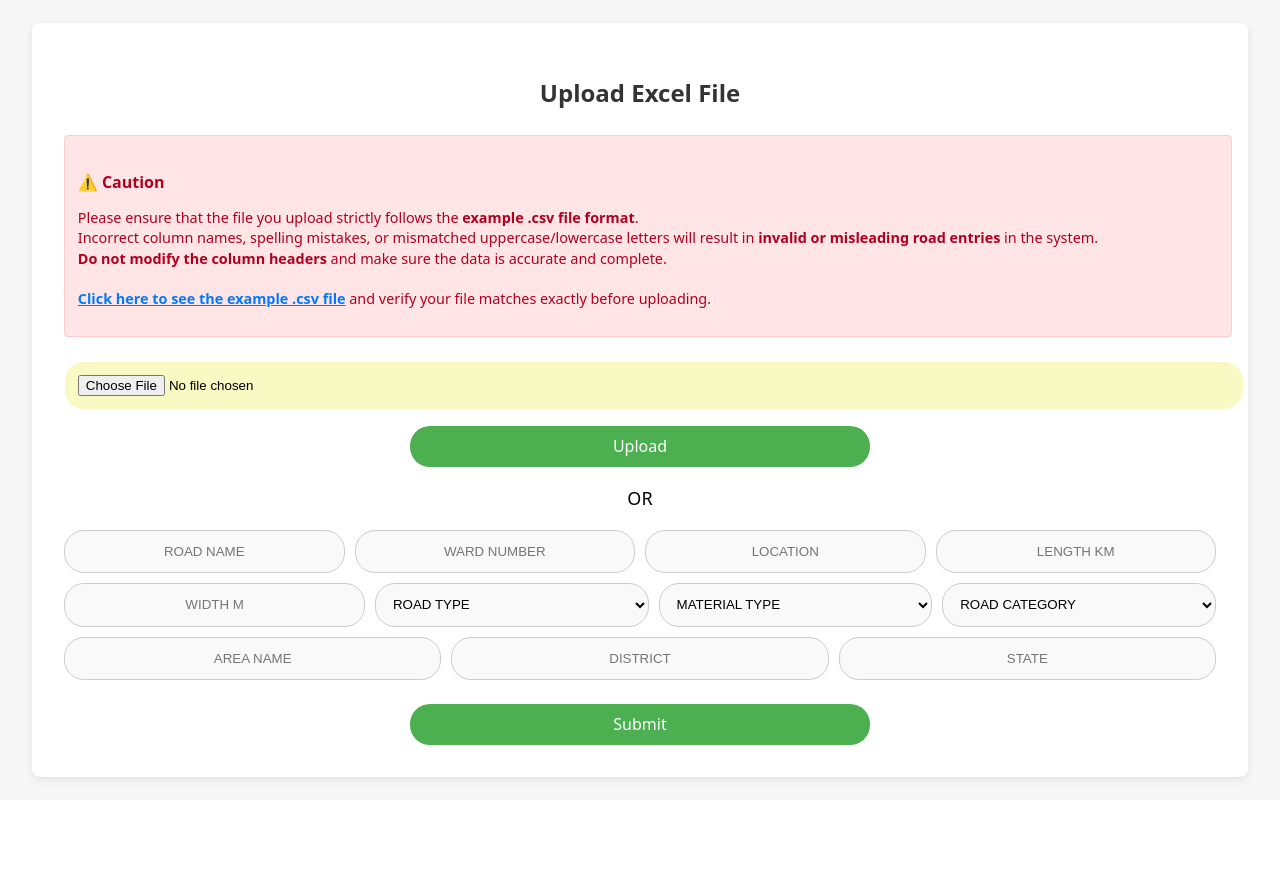
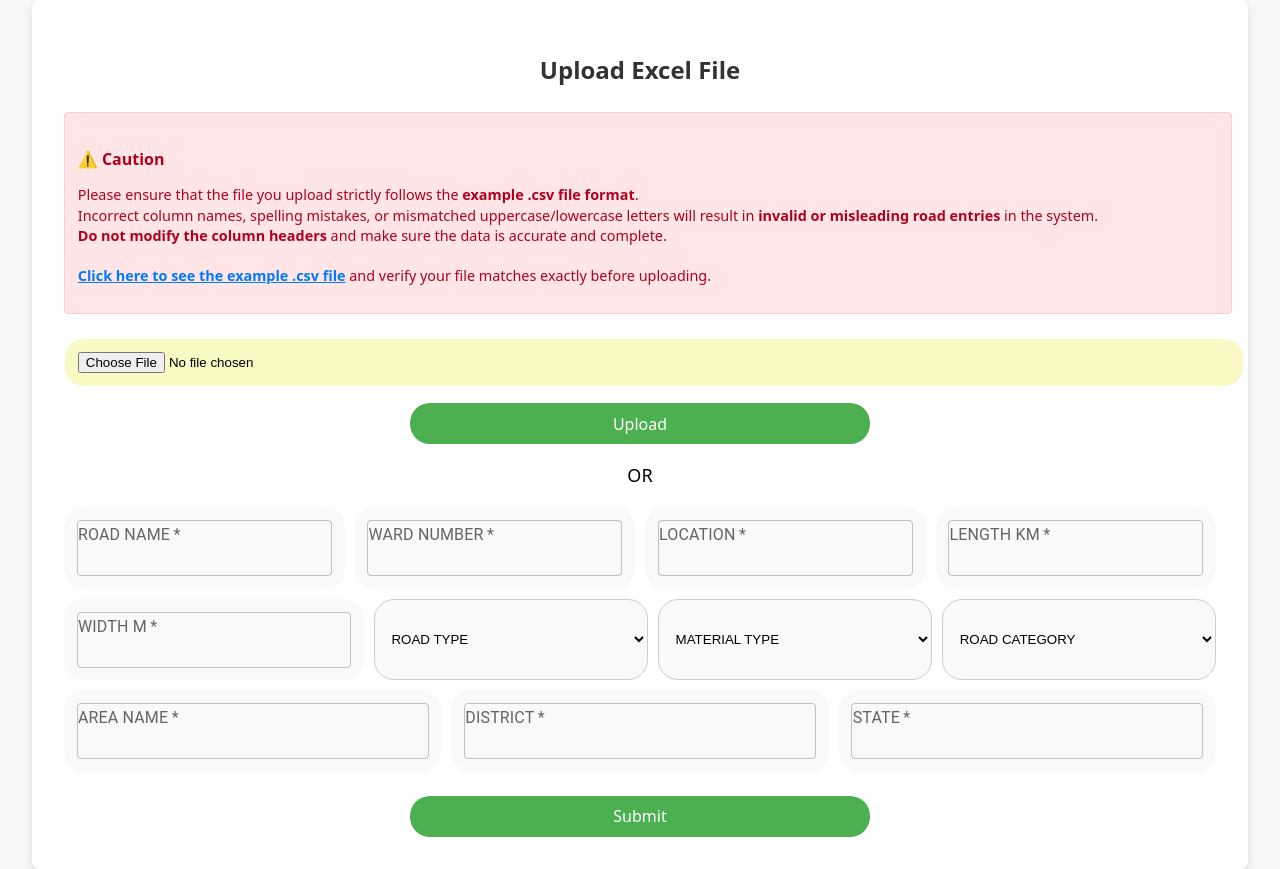
Before and after one commit to ADC-Mahendragarh-C4GT/Frontend, a React (Vite) app: page /NewRoad in a window 1280 px wide. Before the commit the page ends 800 px from the top, so only its background shows below. Built offline with nearby package versions, Linux system fonts and the light colour scheme.

Commit message:
Added labels on New Road page

```diff
--- a/package.json
+++ b/package.json
@@ -10,6 +10,8 @@
     "preview": "vite preview"
   },
   "dependencies": {
+    "@headlessui/react": "^2.2.6",
+    "@heroui/input": "^2.4.24",
     "axios": "^1.10.0",
     "lucide-react": "^0.525.0",
     "react": "^19.1.0",
--- a/src/components/JuniorEngineer/NewRoad.jsx
+++ b/src/components/JuniorEngineer/NewRoad.jsx
@@ -2,6 +2,7 @@ import React, { useState } from "react";
 import axios from "axios";
 import { uploadExcel, createRoad } from "../../api/api";
 import { useNavigate } from "react-router-dom";
+import TextField from "@mui/material/TextField";
 
 const NewRoad = () => {
   const [file, setFile] = useState(null);
@@ -235,17 +236,18 @@ const NewRoad = () => {
                 }
 
                 return (
-                  <input
+                  <TextField
+                    required
                     key={key}
                     type="text"
                     name={key}
+                    label={key.replace("_", " ").toUpperCase()}
                     placeholder={key.replace("_", " ").toUpperCase()}
                     value={formData[key]}
                     onChange={handleChange}
                     style={{
                       padding: "0.8rem",
                       borderRadius: "20px",
-                      border: "1px solid #ccc",
                       backgroundColor: "#f9f9f9",
                       color: "#000",
                       textAlign: "center",
```
Also changed, not shown: 1 other file (tests, documents, lock files or other folders).
